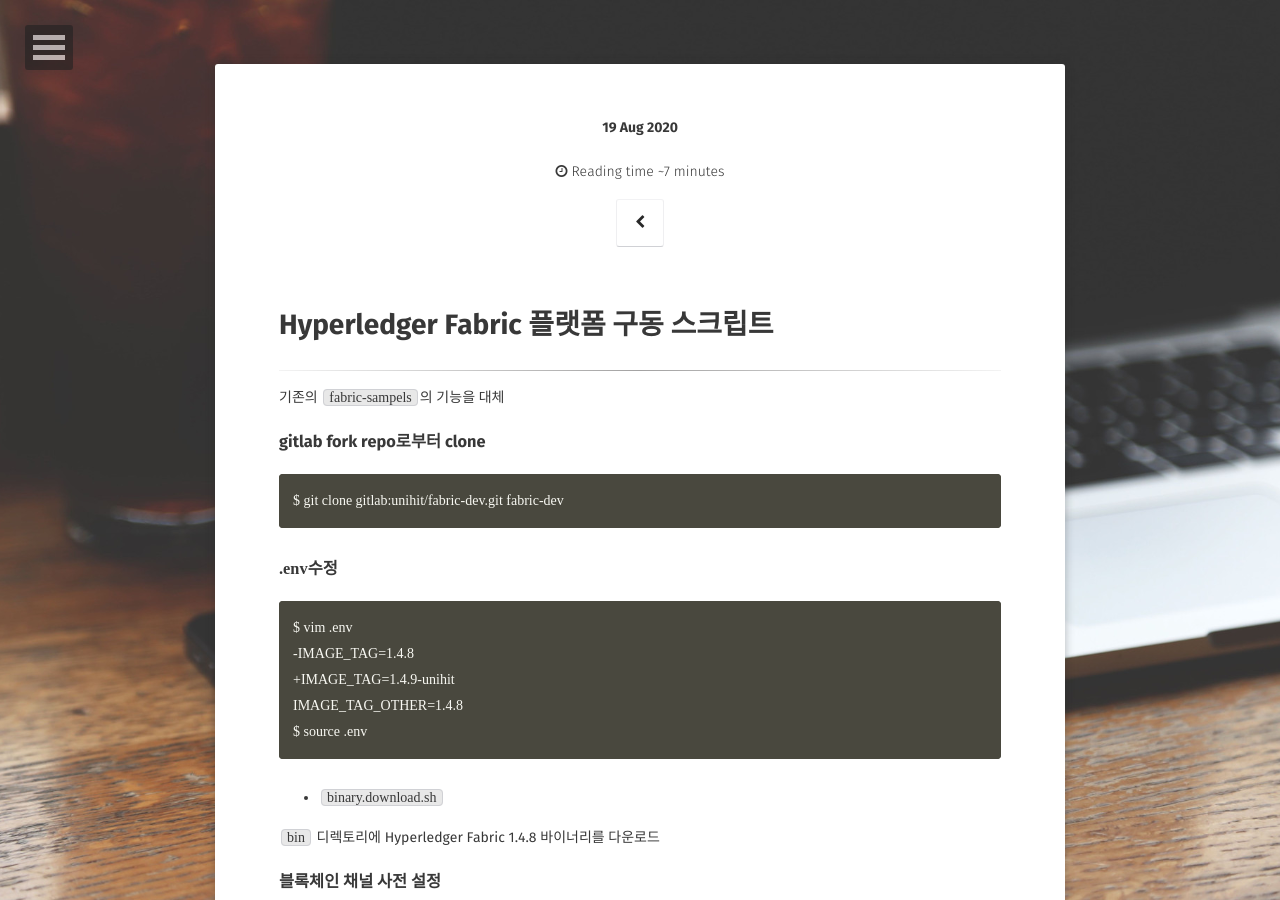
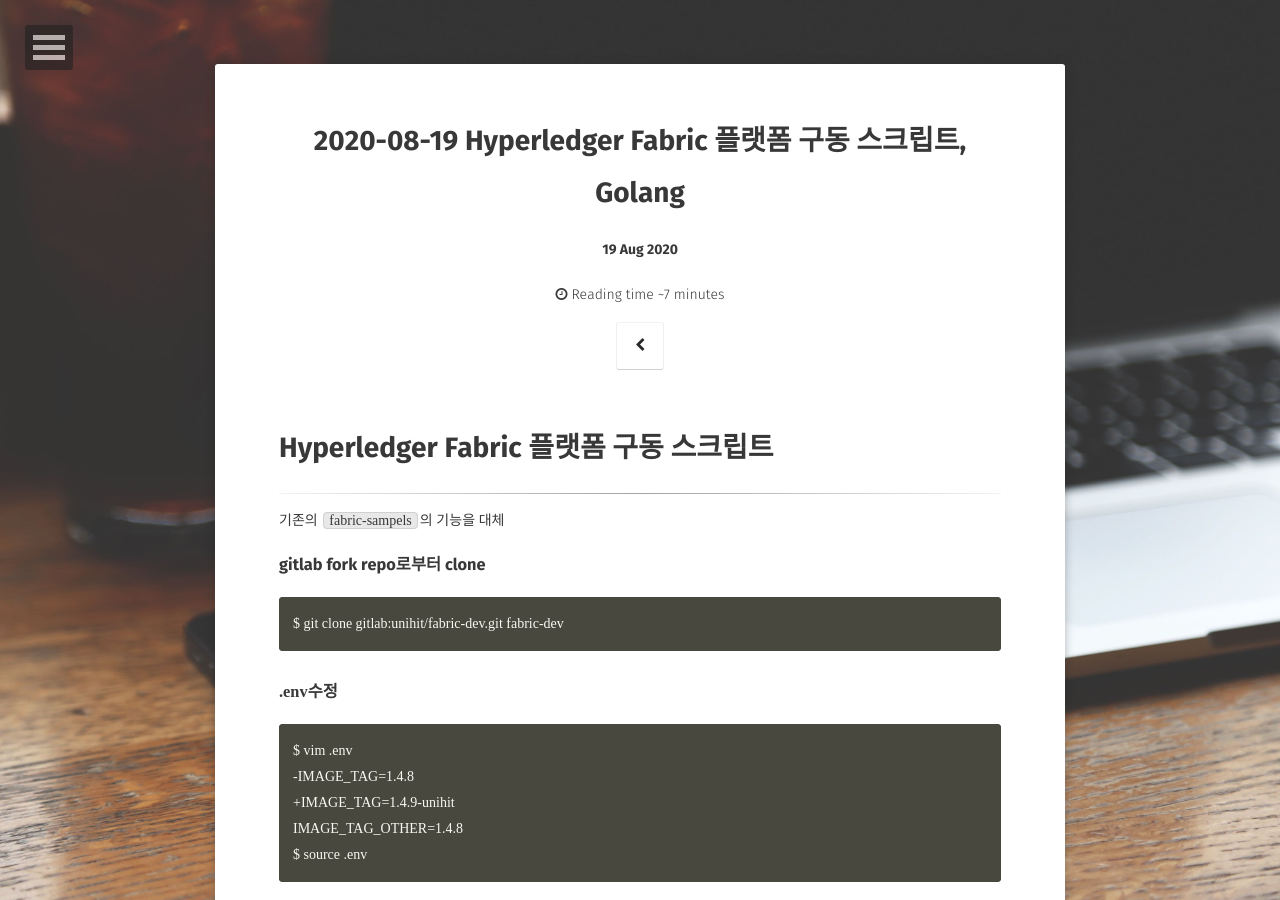
Before and after one commit to unihit/unihit.github.io, a Jekyll site: the page built from _posts/2020-08-19-TIL.md, in a window 1280 px wide and 900 px high. Built offline with Jekyll 4.4.1, drawn with Linux system fonts in a browser that asks for light colours; some web fonts are replaced; our own code applies the rules of GitHub Pages for plain Markdown files; comment, search, counter and statistics services are not loaded.

Commit message:
Update posts 2020-08-19-TIL.md

```diff
--- a/_posts/2020-08-19-TIL.md
+++ b/_posts/2020-08-19-TIL.md
@@ -1,6 +1,6 @@
 ---
 layout: post
-title: [2020-08-19] Hyperledger Fabric 플랫폼 구동 스크립트, Golang
+title: 2020-08-19 Hyperledger Fabric 플랫폼 구동 스크립트, Golang
 date: 2020-08-19
 excerpt: "2020-08-19 (수) Hyperledger Fabric 플랫폼 구동 스크립트, Golang"
 category: [TIL]
```
